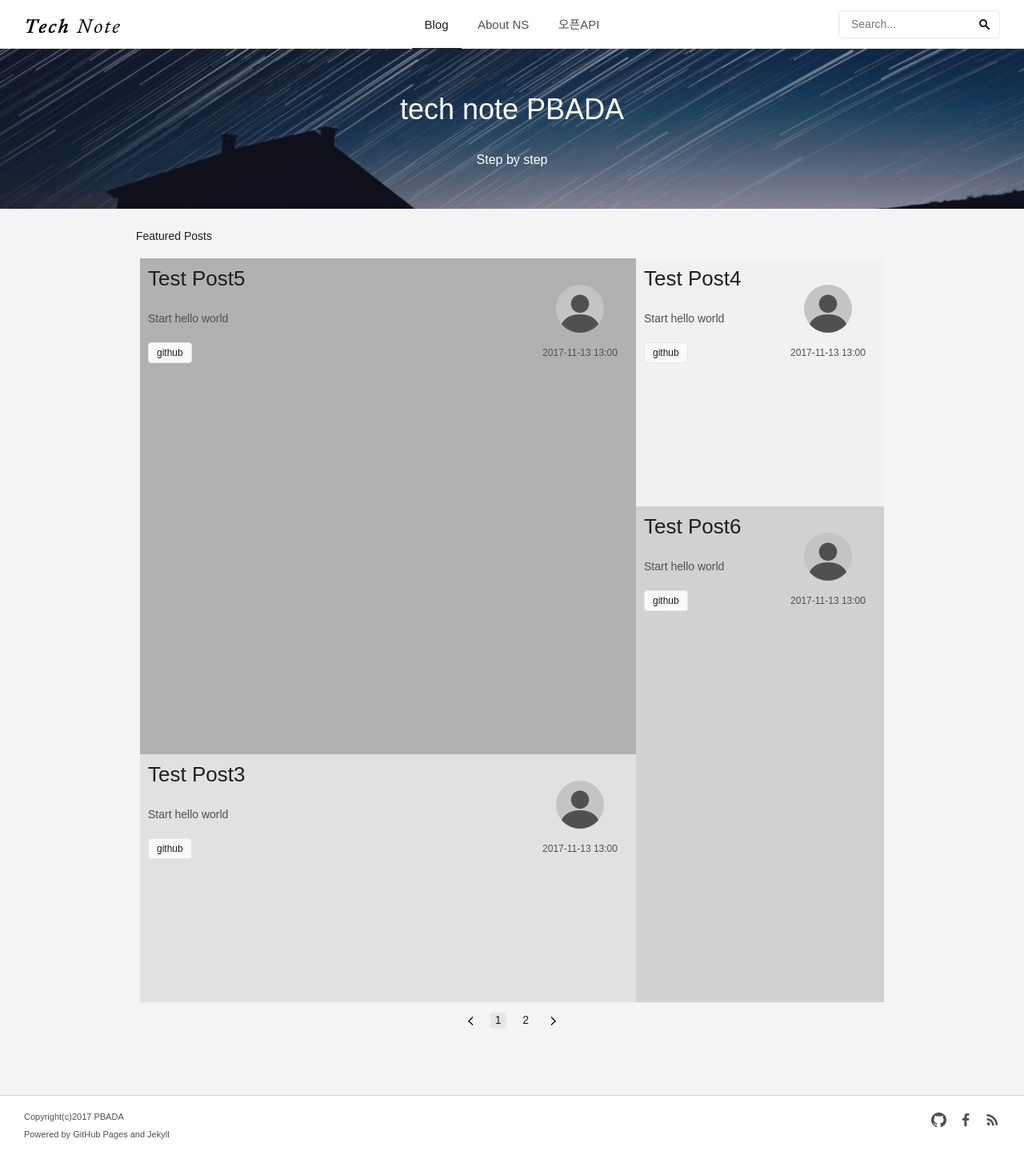
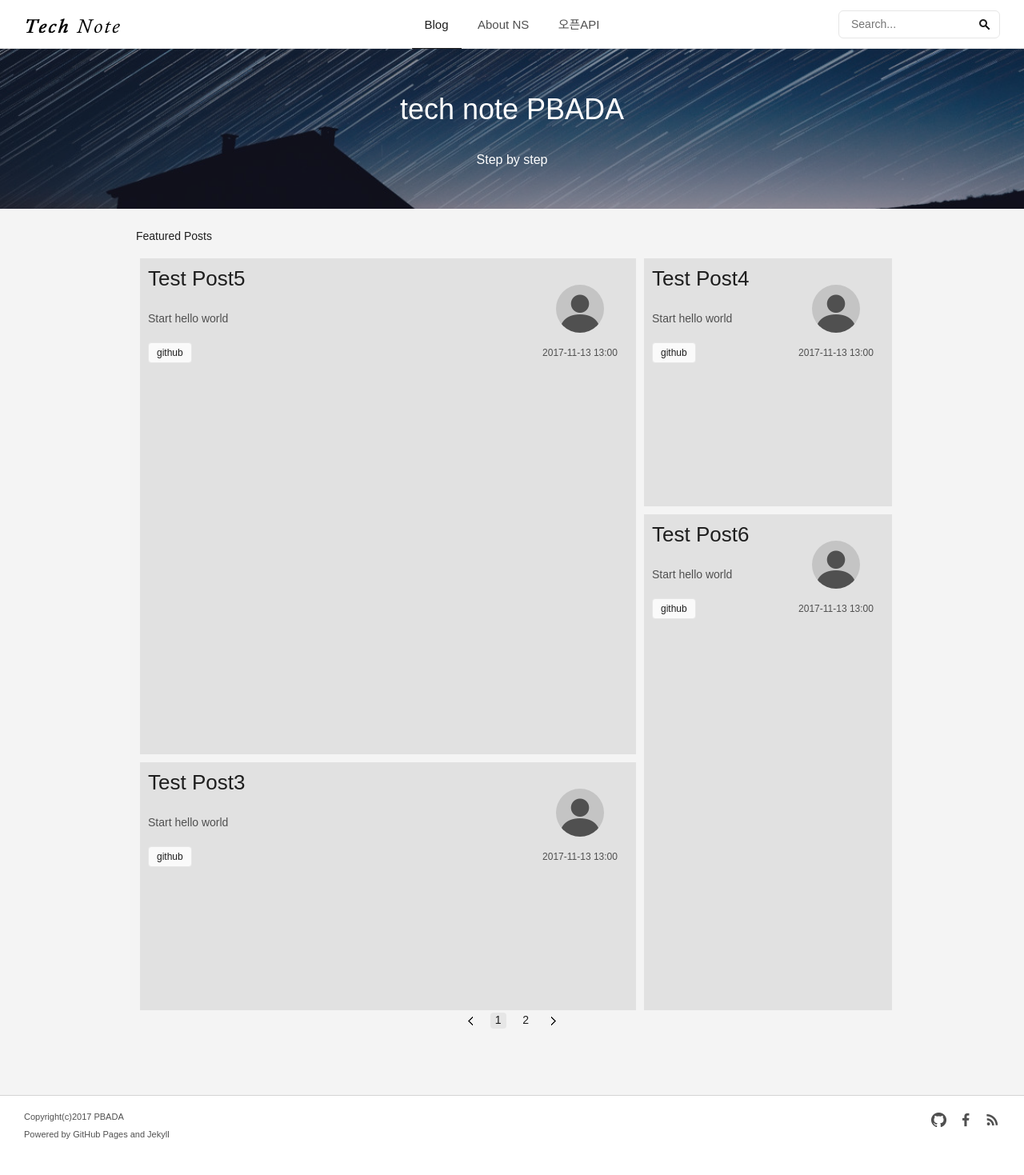
Before and after one commit to nsshopping/nsshopping.github.io, a Jekyll site: the page built from index.html, in a window 1280 px wide. Shown: the whole page at 80% size. Built offline with Jekyll 4.4.1, drawn with Linux system fonts in a browser that asks for light colours; some web fonts are replaced; the list of posts is cut into pages by our own code; comment, search, counter and statistics services are not loaded.

Commit message:
Update tiles.css

```diff
--- a/assets/css/tiles.css
+++ b/assets/css/tiles.css
@@ -1,10 +1,10 @@
 @charset "UTF-8";\
 
-#content {background-color:none}
-#home-content {}
-#post-list {position:relative;height: 910px}
-#post-list .post-item {position:absolute; margin:0px; padding:10px; border-bottom:0px;}
-#post-list .tile_1 {left:620px; top:0px; width:310px; height: 310px; background-color:#f1f1f1;}
-#post-list .tile_2 {left:0px; top:620px; width:620px; height: 310px; background-color:#e1e1e1;}
-#post-list .tile_3 {left:620px; top:310px; width:310px; height: 620px; background-color:#d1d1d1;}
-#post-list .tile_4 {left:0px; top:0px; width:620px; height: 620px; background-color:#b1b1b1; }
+#home-content .container{padding:0px;}
+.home-template #home-content {}
+.home-template #post-list {position:relative;height: 910px}
+.home-template #post-list .post-item {position:absolute; margin:0px; padding:10px; border-bottom:0px;background-color:#e1e1e1;}
+.home-template #post-list .tile_1 {left: 630px;top:0px;width:310px;height: 310px;}
+.home-template #post-list .tile_2 {left:0px;top: 630px;width:620px;height: 310px;}
+.home-template #post-list .tile_3 {left: 630px;top: 320px;width:310px;height: 620px;}
+.home-template #post-list .tile_4 {left:0px; top:0px; width:620px; height: 620px;}
```
